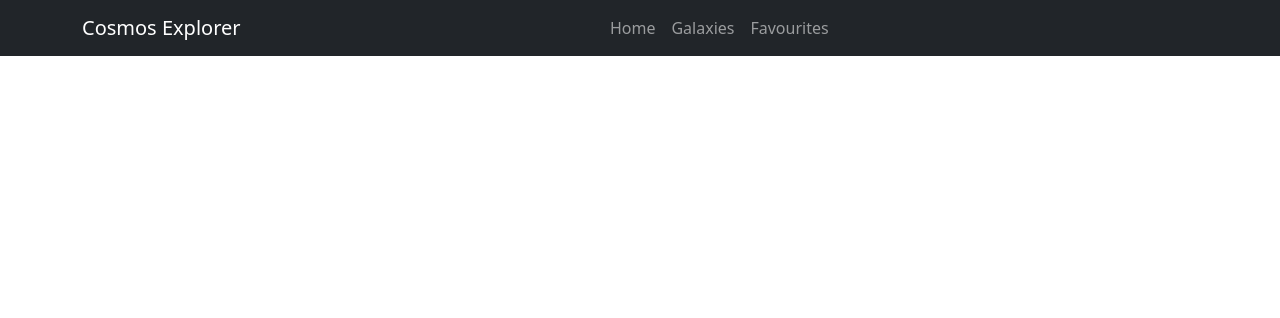
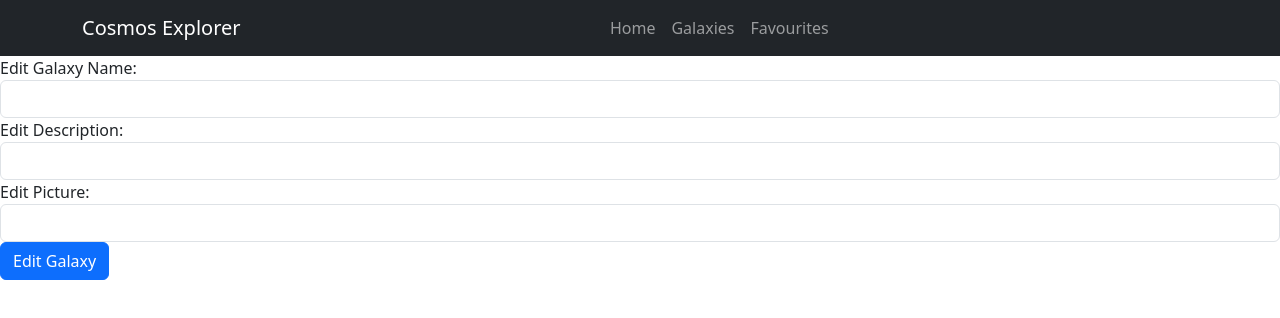
Before and after one commit to trinv1/Cosmos-Explorer, a React (Create React App) app: page /edit/1 in a window 1280 px wide. Shown: the top 318 px of the page. Built offline with nearby package versions, Linux system fonts and the light colour scheme; no server answers.

Commit message:
Added edit functionality to allow updating of selected galaxy data on favourites page. Closes #11 and Fixes #12

```diff
--- a/src/App.js
+++ b/src/App.js
@@ -23,7 +23,7 @@ function App() {
           <Route path="Apod" element={<APOD />} />
           <Route path="Galaxy" element={<GalaxyPage />} />
           <Route path="Favourites" element={<FavPage />} />
-          <Route path="Edit" element={<Edit />} />
+          <Route path="/edit/:id" element={<Edit />} />
         </Routes>
       </Router>
   );
--- /dev/null
+++ b/src/Components/Edit.js
@@ -0,0 +1,74 @@
+import React from 'react';
+import { useParams } from 'react-router-dom';
+import { useState, useEffect } from 'react';
+import axios from 'axios';
+import { useNavigate } from "react-router-dom";
+
+export default function Edit(props) {
+//Manages state of galaxy name, description and picture
+  let { id } = useParams();
+  const [Name, setName] = useState("");
+  const [Description, setDescription] = useState("");
+  const [Picture, setPicture] = useState("");
+  const navigate = useNavigate();
+
+  //Sending get request to fetch galaxy details by id
+  useEffect(() => {
+    axios.get('http://localhost:4000/api/favourites/' + id)
+        .then((response) => {
+            setName(response.data.Name);
+            setDescription(response.data.Description);
+            setPicture(response.data.Picture);
+        })
+        .catch((error) => {
+            console.log(error);
+        });
+}, [id]);
+
+
+//Triggers when user submits form
+const handleSubmit = (event) => {
+    event.preventDefault();
+    const updatedGalaxy = { Name, Description, Picture };
+
+    //Updating movie on server
+    axios.put('http://localhost:4000/api/favourites/' + id, updatedGalaxy)
+        .then((res) => {
+            console.log(res.data);
+            navigate('/favourites');//Bringing back to favourites page
+            console.log("Submitting updated galaxy:", updatedGalaxy);
+        });
+}
+
+//Forms to edit galaxy
+return (
+    <div>
+        <form onSubmit={handleSubmit}>
+            <div className="form-group">
+                <label>Edit Galaxy Name: </label>
+                <input type="text"
+                className="form-control"
+                value={Name}
+                onChange={(e) => setName(e.target.value)} />
+            </div>
+            <div className="form-group">
+                <label>Edit Description: </label>
+                <input type="text"
+                className="form-control"
+                value={Description}
+                onChange={(e) => setDescription(e.target.value)} />
+            </div>
+            <div className="form-group">
+                <label>Edit Picture: </label>
+                <input type="text"
+                className="form-control"
+                value={Picture}
+                onChange={(e) => setPicture(e.target.value)} />
+            </div>
+            <div className="form-group">
+                <input type="submit" value="Edit Galaxy" className="btn btn-primary" />
+            </div>
+        </form>
+    </div>
+);
+}
--- a/src/Components/Favourites/FavPage.js
+++ b/src/Components/Favourites/FavPage.js
@@ -1,32 +1,40 @@
 import axios from "axios";
 import { useEffect, useState } from "react";
+import { Link } from "react-router-dom";
+import Edit from "../Edit";
 
 const FavPage = () => {
   const [favourites, setFavourites] = useState([]);
 
+//Reloading updated galaxy data to favpage
+const Reload = () => {
+  axios.get('http://localhost:4000/api/favourites')
+      .then((response) => {
+        console.log("Reloading favourites data...", response.data.favourites);
 
-//Fetching favourites data
-useEffect(
-  ()=>{
-    axios.get('http://localhost:4000/api/favourites')
-    .then((response)=>{
-      console.log(response.data);
-      setFavourites(response.data.favourites)//Saving response data
-    })
-    .catch()
-  },[]//empty array to only fire when things are updated
-);
+          setFavourites(response.data.favourites);
+      })
+      .catch((error) => {
+          console.error("Error reloading data:", error);
+      });
+};
+
+//The useEffect calling reload
+useEffect(() => {
+    Reload();
+}, []);
 
 return (
   <div style={{ textAlign: "center" }}>
       <h1>Favourite Galaxies</h1>
 
       {/*Mapping over favourites and displaying*/}
-      {favourites.map((favourite, index) => (
-          <div key={index}>
+      {favourites.map((favourite) => (
+          <div key={favourite._id}>
               <h2>{favourite.Name}</h2>
               <p>{favourite.Description}</p>
               <img style={{ maxWidth: "1000px"}} src={favourite.Picture} alt={favourite.Name}  />
+              <Link to={"/edit/" + favourite._id} className="btn btn-primary">Edit</Link>
           </div>
       ))}
   </div>
--- a/src/Components/Galaxies/Galaxy.js
+++ b/src/Components/Galaxies/Galaxy.js
@@ -8,7 +8,7 @@ const Galaxy = (props) => {
     //Rendering movie item from each movie
     return props.myGalaxy.map(
         (galaxy)=>{
-            return <GalaxyItem myGalaxy={galaxy} key={galaxy.Name} style={{ maxWidth: "10px" }}/>
+            return <GalaxyItem myGalaxy={galaxy} key={galaxy._id} style={{ maxWidth: "10px" }}/>
         }
     );
 };
--- a/src/Components/Galaxies/GalaxyItem.js
+++ b/src/Components/Galaxies/GalaxyItem.js
@@ -27,7 +27,6 @@ return(
         <img src = {props.myGalaxy.Picture}
         alt={props.myGalaxy.Name}
         style={{maxWidth: "60%", maxHeight: "50%"}}/>
-
         <button onClick={saveToFavourites}
         className="btn btn-secondary"
         style={{ marginTop: "10px" }}>
--- a/src/Components/Galaxies/GalaxyPage.js
+++ b/src/Components/Galaxies/GalaxyPage.js
@@ -36,8 +36,6 @@ const Reload = () => {
   //Collects form input, creates a movie object, and sends it to the backend API
     const handleSubmit = (e) => {
     e.preventDefault();
-
-    console.log(`Name: ${Name}, Description: ${Description}, Picture: ${Picture}`);
 
     const galaxy = {
       Name: Name,
```
Also changed, not shown: src/Backend/Server.js (+13 -8 lines), src/Edit.js (deleted).
